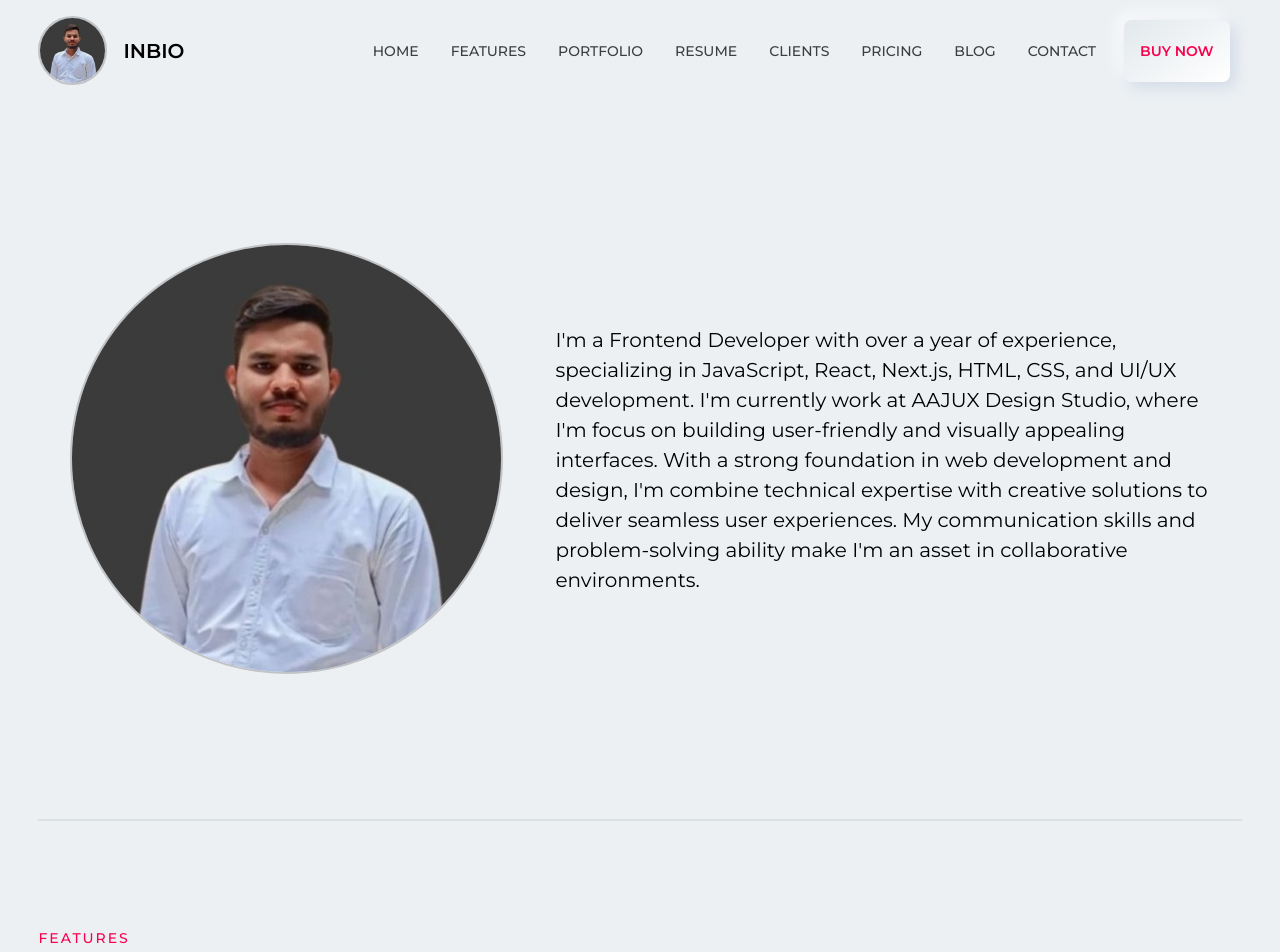
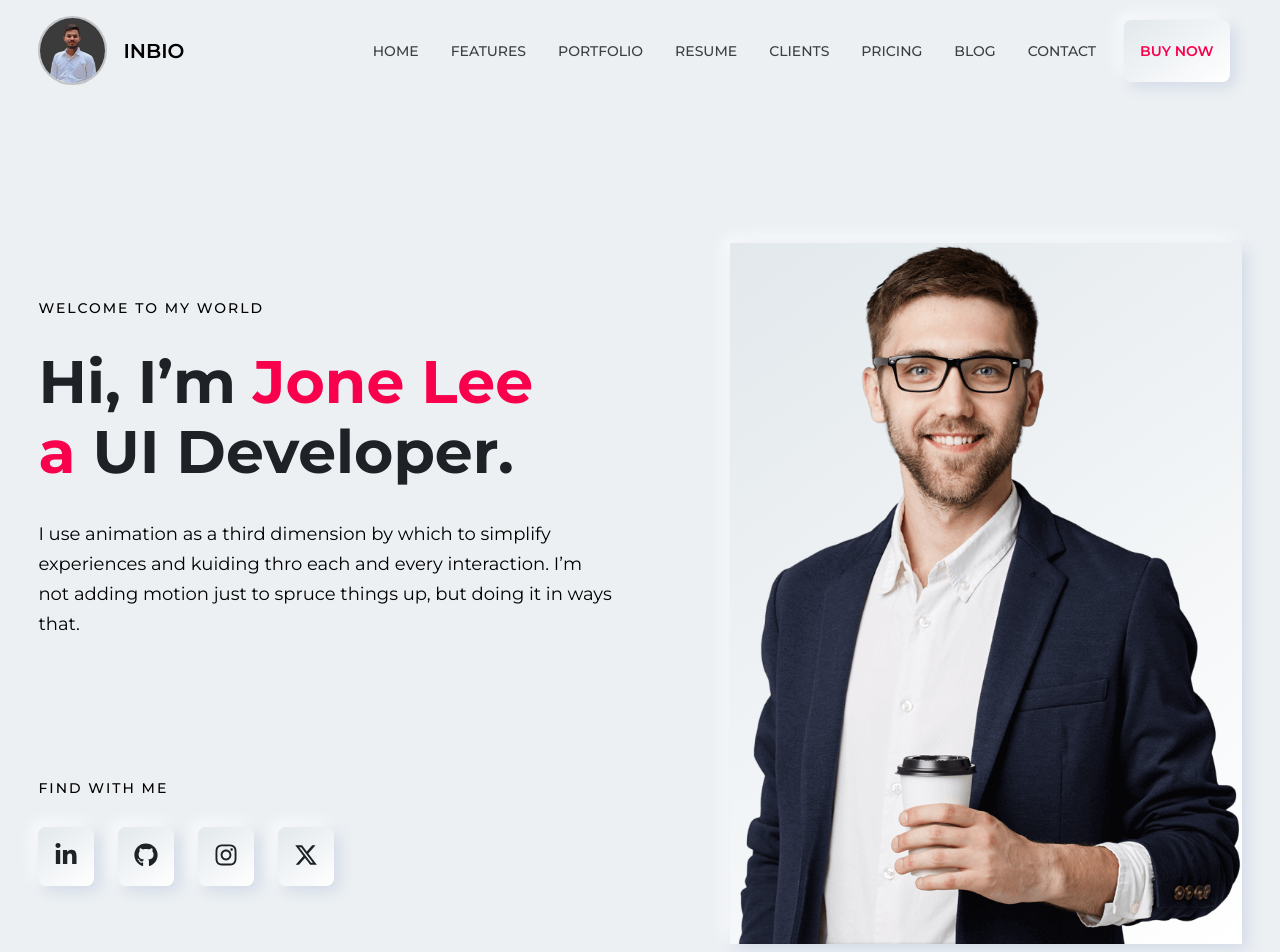
Before and after one commit to Shiv1516/Portfolio, a React (Create React App) app: page / in a window 1280 px wide. Shown: the top 952 px of the page. Built offline with nearby package versions, Linux system fonts and the light colour scheme.

Commit message:
about-us updated

```diff
--- a/src/App.css
+++ b/src/App.css
@@ -426,8 +426,8 @@ table {
 .lh48 {
   line-height: 48px;
 }
-.lh80 {
-  line-height: 80px;
+.lh70 {
+  line-height: 70px;
 }
 .ls0 {
   letter-spacing: 0.5px;
@@ -1133,3 +1133,9 @@ table {
   width: 60px;
   border-radius: 50%;
 }
+
+/* .about-left:before {
+  width: 100%;
+  height: calc(100%-150px);
+  z-index: -1;
+} */
--- a/src/components/About.js
+++ b/src/components/About.js
@@ -1,23 +1,109 @@
-import React from "react";
+import React, { useState, useEffect } from "react";
+import { Link } from "react-router-dom";
+import { FaLinkedinIn } from "react-icons/fa6";
+import { FaGithub } from "react-icons/fa";
+import { FaInstagram } from "react-icons/fa";
+import { FaXTwitter } from "react-icons/fa6";
 
 function About() {
+  // const text = ["Developer.", "UI Developer.", "Web Developer."];
+  // const [currenttextindex, setcurrenttextindex] = useState(0);
+  // useEffect(() => {
+  //   const interval = setInterval(() => {
+  //     setcurrenttextindex((prevIndex) => (prevIndex + 1) % text.length);
+  //   }, 5000);
+  //   return () => clearInterval(interval);
+  // }, []);
+
+  const text = ["Developer.", "UI Developer.", "Web Developer."];
+  const [currentText, setCurrentText] = useState("");
+  const [currentTextIndex, setCurrentTextIndex] = useState(0);
+  const [isDeleting, setIsDeleting] = useState(false);
+  const [speed, setSpeed] = useState(150);
+
+  useEffect(() => {
+    const handleTyping = () => {
+      const fullText = text[currentTextIndex];
+      if (isDeleting) {
+        setCurrentText((prev) => fullText.substring(0, prev.length - 1));
+        setSpeed(50);
+      } else {
+        setCurrentText((prev) => fullText.substring(0, prev.length + 1));
+        setSpeed(150);
+      }
+      if (!isDeleting && currentText === fullText) {
+        setIsDeleting(true);
+        setSpeed(1000);
+      } else if (isDeleting && currentText === "") {
+        setIsDeleting(false);
+        setCurrentTextIndex((prev) => (prev + 1) % text.length);
+        setSpeed(500);
+      }
+    };
+    const timer = setTimeout(handleTyping, speed);
+    return () => clearTimeout(timer);
+  }, [currentText, isDeleting, currentTextIndex, speed]);
   return (
     <div
-      className="about-section brd-b1 wrapper df fww aic ptb80"
+      className="about-section brd-b1 wrapper df fww aic mt32 ptb80"
       id="about-id"
     >
-      <div className="about-left p32">
-        <img src="/images/img_01.jpg" alt="img" className="w100 br50 brd1" />
+      <div className="about-content flx50">
+        <div className="about-content-box mr24">
+          <h4 className="section-subheading fs14 mb32 fw5 ls2 ttu">
+            Welcome to my world
+          </h4>
+          <h2 className="section-heading fw7 fs60 lh70 mb32 fc2">
+            Hi, I’m{" "}
+            <span className="fc3">
+              Jone Lee <br />a
+            </span>{" "}
+            <span>{text[currentTextIndex]}</span>
+          </h2>
+          <p className="section-sub-heading lh30 fs18 mb32">
+            I use animation as a third dimension by which to simplify
+            experiences and kuiding thro each and every interaction. I’m not
+            adding motion just to spruce things up, but doing it in ways that.
+          </p>
+          <h4 className="section-subheading fs14 mb32 pt80 fw5 ls2 ttu">
+            find with me
+          </h4>
+          <div className="about-social-media df fww">
+            <Link
+              to="https://www.linkedin.com/in/shivnilay1516/"
+              className="social-icon fc2 p16 transit2 br8 bg-bs-01 mr12"
+            >
+              <FaLinkedinIn className="social-icons fs24" />
+            </Link>
+            <Link
+              to="https://github.com/Shiv1516"
+              className="social-icon fc2 p16 transit2 br8 bg-bs-01 mlr12"
+            >
+              <FaGithub className="social-icons fs24" />
+            </Link>
+            <Link
+              to="https://www.instagram.com/_shivnilay_srivastav_/"
+              className="social-icon fc2 p16 transit2 br8 bg-bs-01 mlr12"
+            >
+              <FaInstagram className="social-icons fs24" />
+            </Link>
+            <Link
+              to="https://x.com/shivnilay"
+              className="social-icon fc2 p16 transit2 br8 bg-bs-01 mlr12"
+            >
+              <FaXTwitter className="social-icons fs24" />
+            </Link>
+          </div>
+        </div>
       </div>
-      <div className="flx1 p24 lh30 fs20">
-        I'm a Frontend Developer with over a year of experience, specializing in
-        JavaScript, React, Next.js, HTML, CSS, and UI/UX development. I'm
-        currently work at AAJUX Design Studio, where I'm focus on building
-        user-friendly and visually appealing interfaces. With a strong
-        foundation in web development and design, I'm combine technical
-        expertise with creative solutions to deliver seamless user experiences.
-        My communication skills and problem-solving ability make I'm an asset in
-        collaborative environments.
+      <div className="flx1 df jce">
+        <div className="about-left ml24 bef pr df jce bg-bs-01 w85">
+          <img
+            src="/images/banner-01.png"
+            alt="img"
+            className="abou-img w100"
+          />
+        </div>
       </div>
     </div>
   );
```
Also changed, not shown: public/images/banner-01.png (added).
